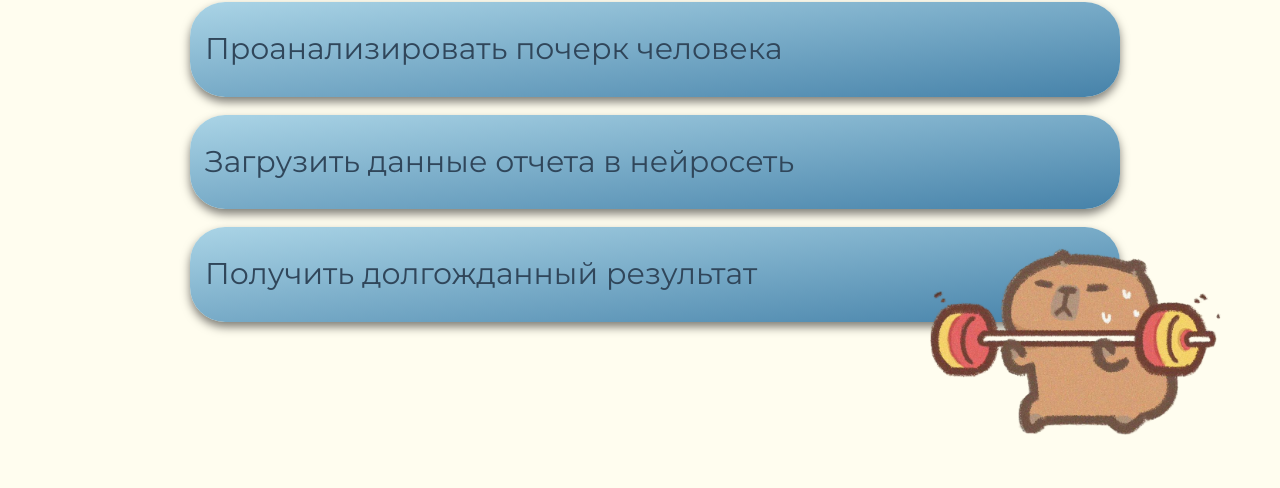
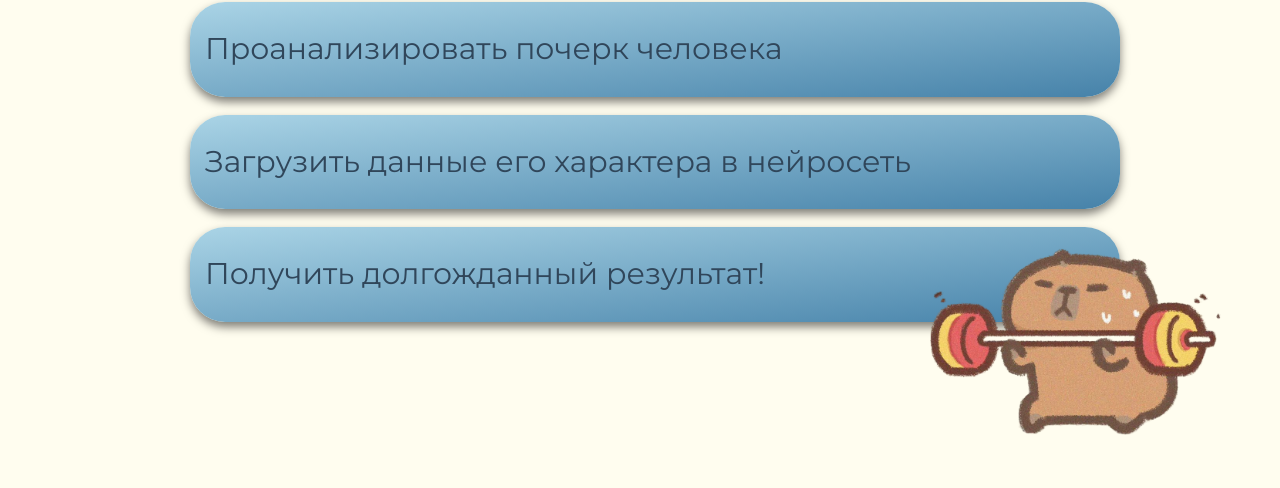
Before and after one commit to Books-Master18/SignSport-1.0, a Flask app: page / in a window 1280 px wide. Shown: the part 1645-2133 px from the top of the page. Run offline with Flask 3, Linux system fonts and the light colour scheme.

Commit message:
Редактирование и чистка кода. пока работаем с html

```diff
--- a/templates/SignSport-1.0.html
+++ b/templates/SignSport-1.0.html
@@ -8,14 +8,13 @@
     <link rel="preconnect" href="https://fonts.googleapis.com">
     <link rel="preconnect" href="https://fonts.gstatic.com" crossorigin>
     <link href="https://fonts.googleapis.com/css2?family=Montserrat:ital,wght@0,100..900;1,100..900&display=swap" rel="stylesheet">
-
     <link rel="stylesheet" href="{{ url_for('static', filename='css/normalize.css') }}">
     <link rel="stylesheet" href="{{ url_for('static', filename='css/style.css') }}">
     <link rel="icon" href="{{ url_for('static', filename='images/favicon.jpg') }}" sizes="16x16" type="image/jpeg">
 </head>
 
+<!-- Баннер -->
 <body>
-
     <div class="header">
         <div class="navigation">
             <a href="{{ url_for('home') }}">
@@ -35,7 +34,7 @@
             </ul>
         </div>
     </div>
-
+<!-- Приветсвенный текст -->
     <div class="mainpage">
         <h1 class="maintext">Добро пожаловать на SignSport!</h1>
         <p class="subtitle">
@@ -43,25 +42,24 @@
         </p>
         <img src="{{ url_for('static', filename='images/fencing.png') }}" alt="fencing">
     </div>
-
+<!-- Блок с кратким описанием проекта  -->
     <div class="text">
         <p>
             Нейросеть <strong>SignSportNeuralNetwork 1.0 (сокращенно 2S2N 1.0)</strong> использует результаты графологического анализа почерка (то есть картину вашего характера и личности) для определения вида спорта, который подходит вашему характеру — а не только физическим данным. Это уникальный подход, основанный на научных связях между почерком, личностью и предрасположенностью к определённым видам физической активности.
         </p>
     </div>
-
+<!-- Этапы выполнения работы -->
     <div class="list">
         <img class="tennis" src="{{ url_for('static', filename='images/tennis.png') }}" alt="tennis">
         <p class="name">Этапы работы проекта:</p>
         <ul class="spisok">
             <li class="textspisok">Проанализировать почерк человека</li>
-            <li class="textspisok">Загрузить данные отчета в нейросеть</li>
-            <li class="textspisok">Получить долгожданный результат</li>
-            <!--<li class="textspisok">При необходимости – задать вопрос нейросети (пока в разработке)</li>-->
+            <li class="textspisok">Загрузить данные его характера в нейросеть</li>
+            <li class="textspisok">Получить долгожданный результат!</li>
             <img class="athletic" src="{{ url_for('static', filename='images/athlete.png') }}" alt="athlete">
         </ul>
     </div>
-
+<!-- Оформление кнопки для перехода на нейросеть -->
     <div class="AI">
         <img src="{{ url_for('static', filename='images/photo.png') }}" alt="mini capibara">
         <p class="AI-text">Загрузите готовый отчёт по анализу вашего почерка — и получите рекомендацию по подходящему виду спорта прямо сейчас!</p>
```
Also changed, not shown: templates/neural_network.html (+2 -5 lines).
